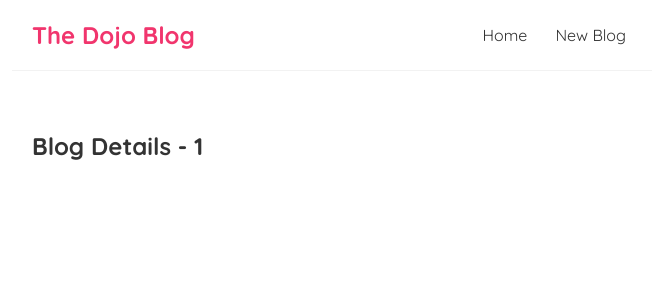
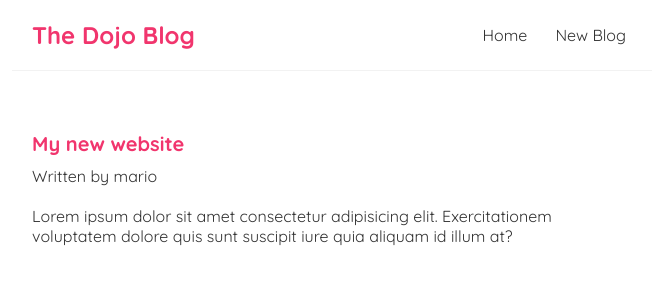
Before and after one commit to anyone27/dojo-blog, a React (Create React App) app: page /blogs/1 in a window 1280 px wide. Shown: the top 300 px of the page, without its empty margins (308-964 px from the left). Built offline with nearby package versions, Linux system fonts and the light colour scheme; data requests are answered from the project's data file; the HTML template or start-up script is replaced by a standard one.

Commit message:
individual blog routing

```diff
--- a/src/BlogDetails.js
+++ b/src/BlogDetails.js
@@ -1,11 +1,22 @@
 import { useParams } from "react-router-dom";
+import useFetch from "./useFetch";
 
 const BlogDetails = () => {
 
     const {id} = useParams()
+    const { data: blog, error, isPending } = useFetch('http://localhost:8000/blogs/' + id )
+
     return (
         <div className="blog-details">
-            <h2>Blog Details - { id }</h2>
+            { isPending && <div>Loading...</div>}
+            { error && <div>{ error }</div> }
+            { blog && (
+                <article>
+                    <h2>{ blog.title }</h2>
+                    <p>Written by { blog.author }</p>
+                    <div>{ blog.body }</div>
+                </article>
+            )}
         </div>
     );
 }
--- a/src/index.css
+++ b/src/index.css
@@ -54,3 +54,22 @@
 .blog-preview a {
   text-decoration: none;
 }
+
+.blog-details h2 {
+  font-size: 20px;
+  color: #f1356d;
+  margin-bottom: 10px;
+}
+
+.blog-details div {
+  margin: 20px 0;
+}
+
+.blog-details button {
+  background: #f1356d;
+  color: #fff;
+  border: 0;
+  padding: 8px;
+  border-radius: 8px;
+  cursor: pointer;
+}
```
Also changed, not shown: src/BlogList.js (line endings or trailing spaces).
